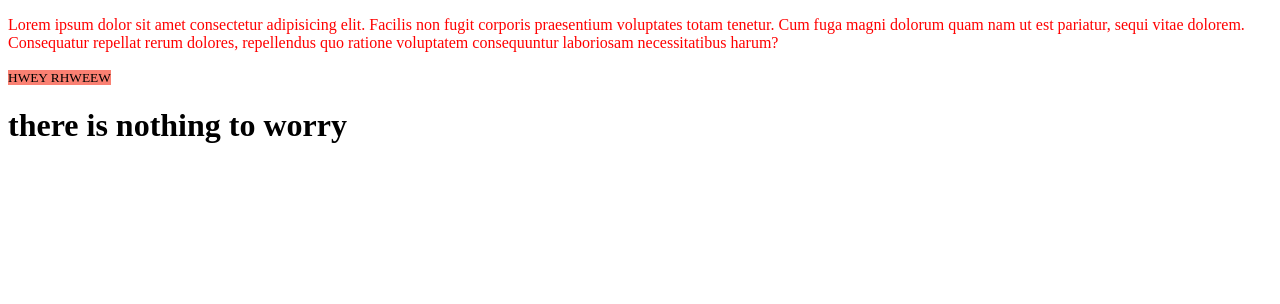
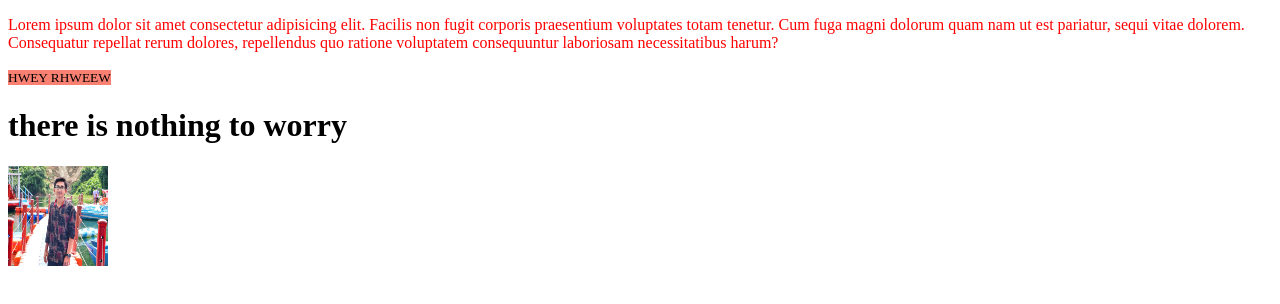
Before and after one commit to SabbirMeazee/my_first_repository, a plain HTML site: page my_first_repository/index.html in a window 1280 px wide. Drawn offline with Linux system fonts and the light colour scheme.

Commit message:
add_image

```diff
--- a/my_first_repository/index.html
+++ b/my_first_repository/index.html
@@ -12,6 +12,7 @@
    <p>Lorem ipsum dolor sit amet consectetur adipisicing elit. Facilis non fugit corporis praesentium voluptates totam tenetur. Cum fuga magni dolorum quam nam ut est pariatur, sequi vitae dolorem. Consequatur repellat rerum dolores, repellendus quo ratione voluptatem consequuntur laboriosam necessitatibus harum?</p>
    <Small>HWEY RHWEEW</Small>
    <h1>there is nothing to worry</h1>
+   <img src="Sabbir.jpg" alt="" srcset="" style="height:100px; width:100px;" >
 
 </body>
 </html>
```
